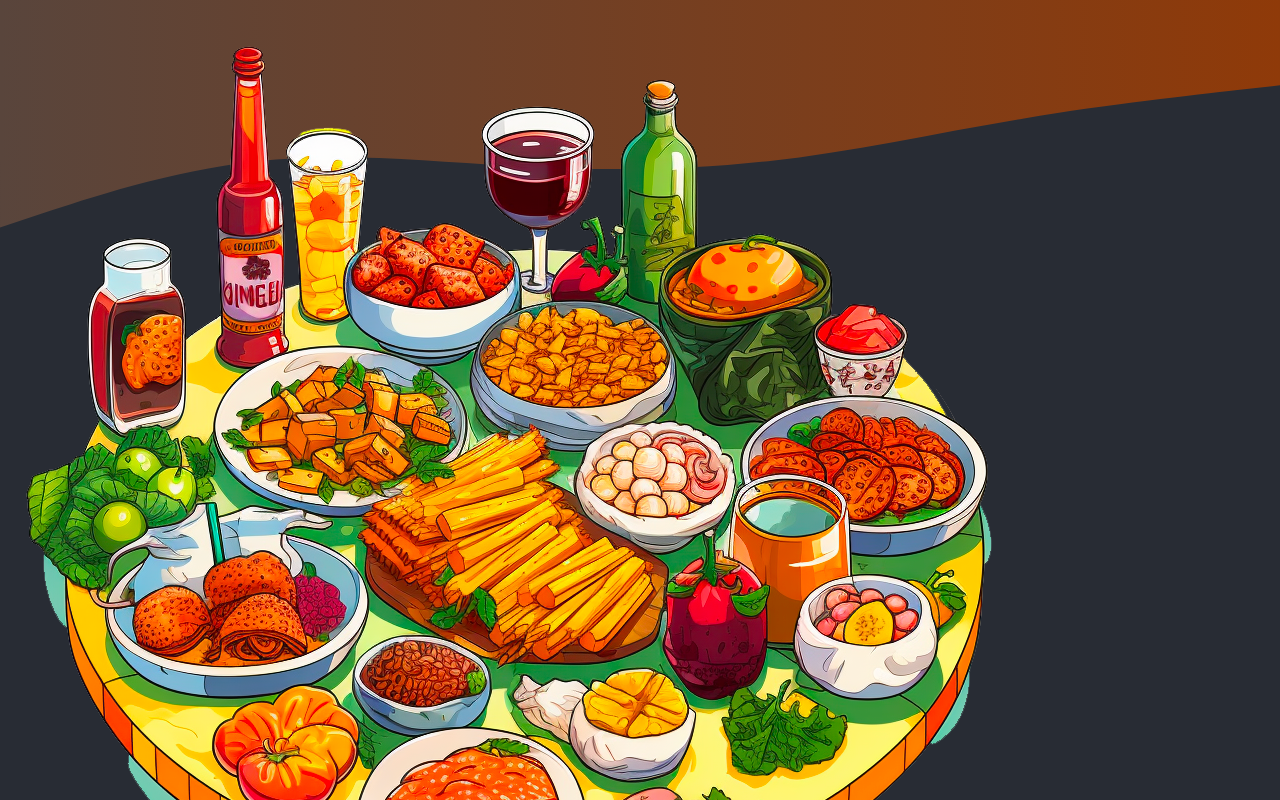
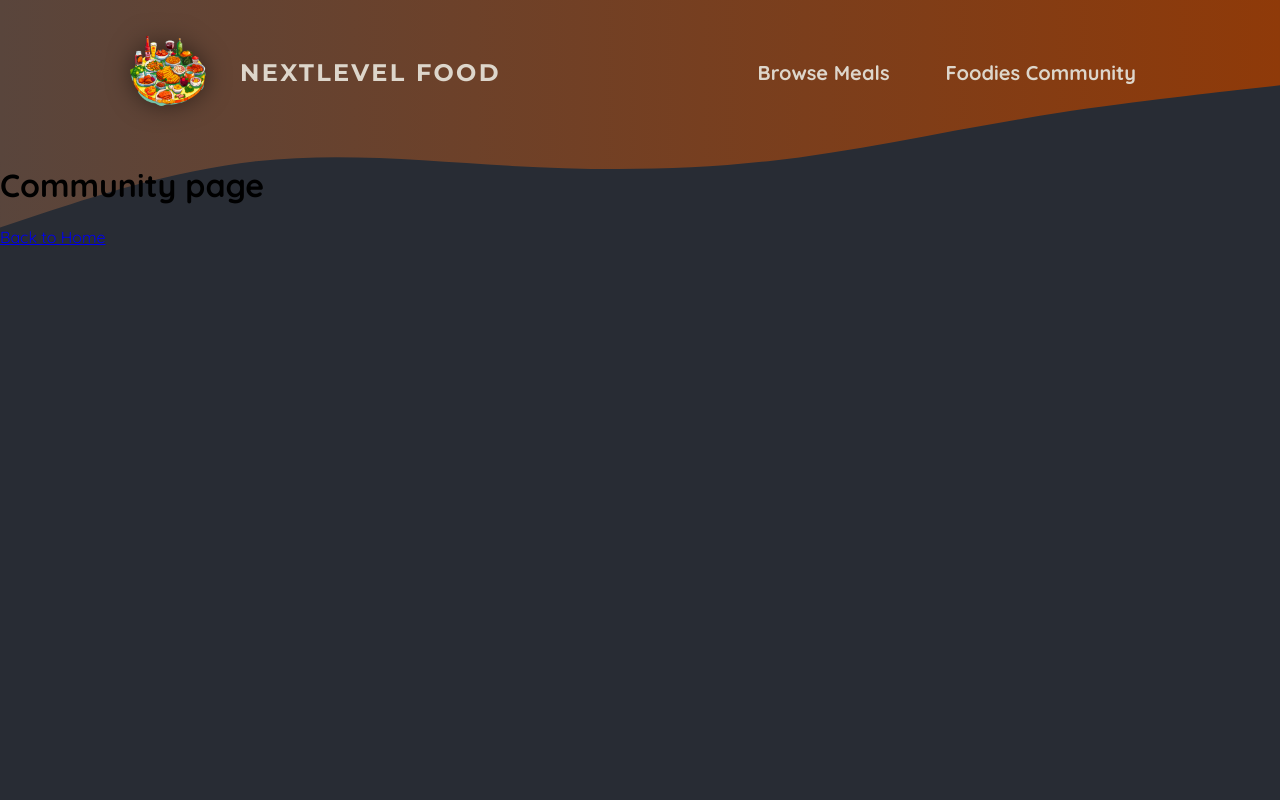
Before and after one commit to sanixto/foodies-project, a Next.js app: page /community in a window 1280 px wide. Shown: the top 800 px of the page. Built offline with nearby package versions, Linux system fonts and the light colour scheme.

Commit message:
add styles to Header component

```diff
--- /dev/null
+++ b/components/header/index.module.css
@@ -0,0 +1,67 @@
+.header {
+    display: flex;
+    justify-content: space-between;
+    align-items: center;
+    padding: 2rem 1rem;
+}
+
+@media (min-width: 768px) {
+    .header {
+        padding: 2rem 10%;
+    }
+}
+
+.nav ul {
+    list-style: none;
+    margin: 0;
+    padding: 0;
+    display: flex;
+    gap: 1.5rem;
+    /* font-family: 'Montserrat', sans-serif; */
+    font-size: 1.25rem;
+}
+
+.nav a {
+    text-decoration: none;
+    color: #ddd6cb;
+    font-weight: bold;
+    padding: 0.5rem 1rem;
+    border-radius: 0.5rem;
+}
+
+.nav a:hover,
+.nav a:active {
+    background: linear-gradient(90deg, #ff8a05, #f9b331);
+    background-clip: text;
+    -webkit-background-clip: text;
+    -webkit-text-fill-color: transparent;
+    text-shadow: 0 0 18px rgba(248, 190, 42, 0.8);
+}
+
+.active {
+    background: linear-gradient(90deg, #ff8a05, #f9b331);
+    background-clip: text;
+    -webkit-background-clip: text;
+    -webkit-text-fill-color: transparent;
+}
+
+.logo {
+    display: flex;
+    align-items: center;
+    justify-content: center;
+    gap: 2rem;
+    text-decoration: none;
+    color: #ddd6cb;
+    font-weight: bold;
+    font-family: 'Montserrat', sans-serif;
+    letter-spacing: 0.15rem;
+    text-transform: uppercase;
+    font-size: 1.5rem;
+}
+
+.logo img {
+    width: 5rem;
+    height: 5rem;
+    object-fit: contain;
+    filter: drop-shadow(0 0 0.75rem rgba(0, 0, 0, 0.5));
+}
--- a/components/header/index.tsx
+++ b/components/header/index.tsx
@@ -1,15 +1,16 @@
 import Link from 'next/link';
 
 import logoImg from '@/assets/logo.png';
+import styles from './index.module.css';
 
 export default function Header() {
   return (
-    <header>
-      <Link href="/">
+    <header className={styles.header}>
+      <Link className={styles.logo} href="/">
           <img src={logoImg.src} alt="A plate with food on it" />
           NextLevel Food
       </Link>
-      <nav>
+      <nav className={styles.nav}>
         <ul>
           <li><Link href="/meals">Browse Meals</Link></li>
           <li><Link href="/community">Foodies Community</Link></li>
```
